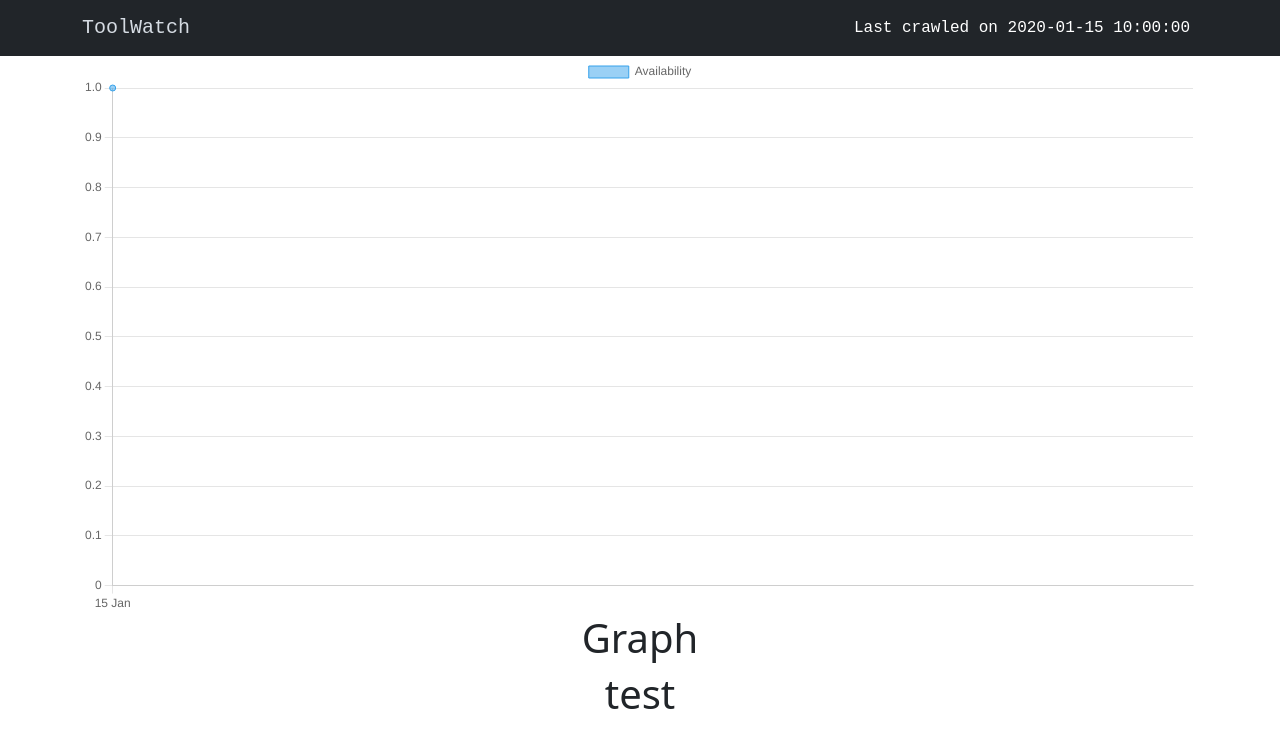
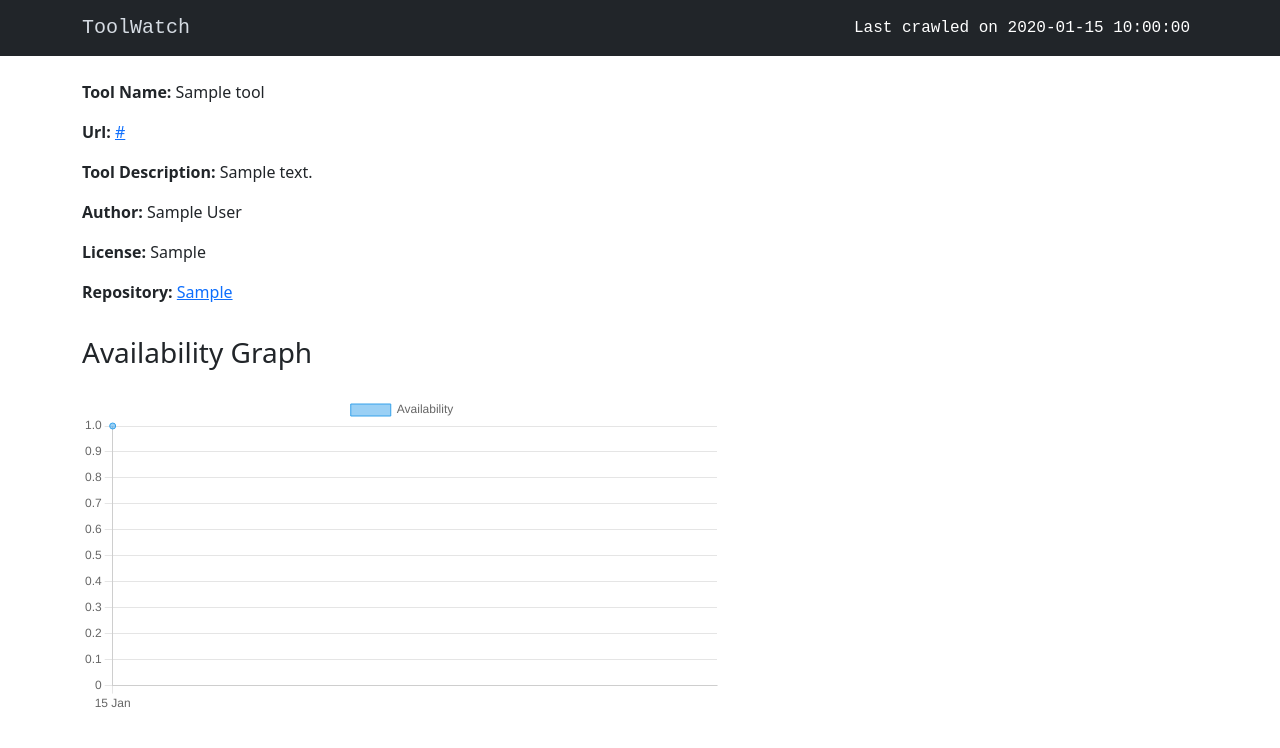
Before and after one commit to gopavasanth/ToolWatch, a Flask app: page /tools/1 in a window 1280 px wide. Shown: the top 748 px of the page. Run offline with Flask 3, Linux system fonts and the light colour scheme; tables that the repository leaves empty hold one stand-in row (values such as "Sample post"); some libraries are stand-ins or nearby versions.

Commit message:
finished details page

```diff
--- a/templates/details.html
+++ b/templates/details.html
@@ -59,12 +59,39 @@
     </nav>
 
     <div class="container">
-      <div class="row text-center">
-        <div>
+      <div>
+        <div class="row mt-4">
+          <p><b>Tool Name: </b>{{tool.name}}</p>
+        </div>
+
+        <div class="row">
+          <p><b>Url: </b><a href="{{tool.url}}">{{tool.url}}</a></p>
+        </div>
+        <div class="row">
+          <p><b>Tool Description: </b>{{tool.description}}</p>
+        </div>
+
+        <div class="row">
+          <p><b>Author: </b>{{tool.author}}</p>
+        </div>
+        <div class="row">
+          <p><b>License: </b>{{tool.license}}</p>
+        </div>
+        <div class="row">
+          <p>
+            <b>Repository: </b
+            ><a href="{{tool.repository}}">{{tool.repository}}</a>
+          </p>
+        </div>
+      </div>
+
+      <div class="row my-3">
+        <h3>Availability Graph</h3>
+      </div>
+      <div>
+        <div style="height: 20rem">
           <canvas id="availability_graph"></canvas>
         </div>
-        <h1>Graph</h1>
-        <h1>test</h1>
       </div>
     </div>
     <script
```
